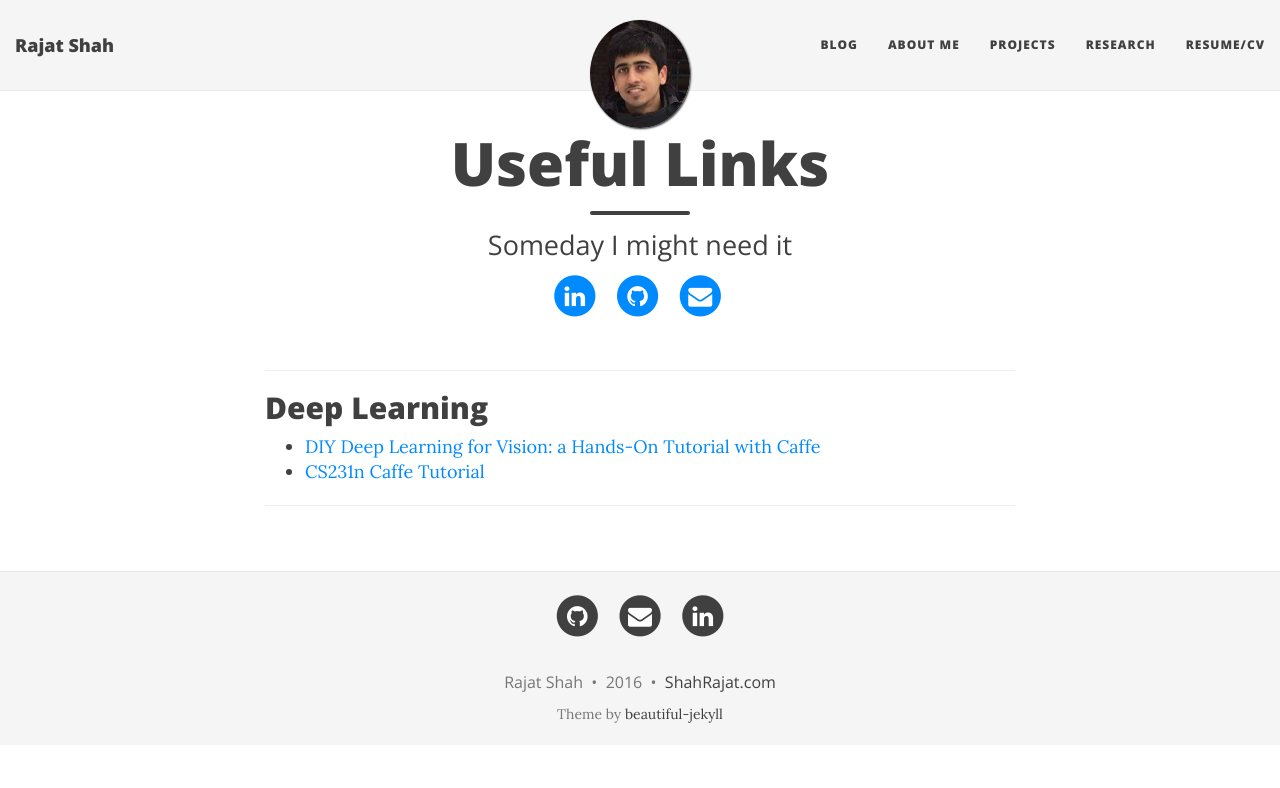
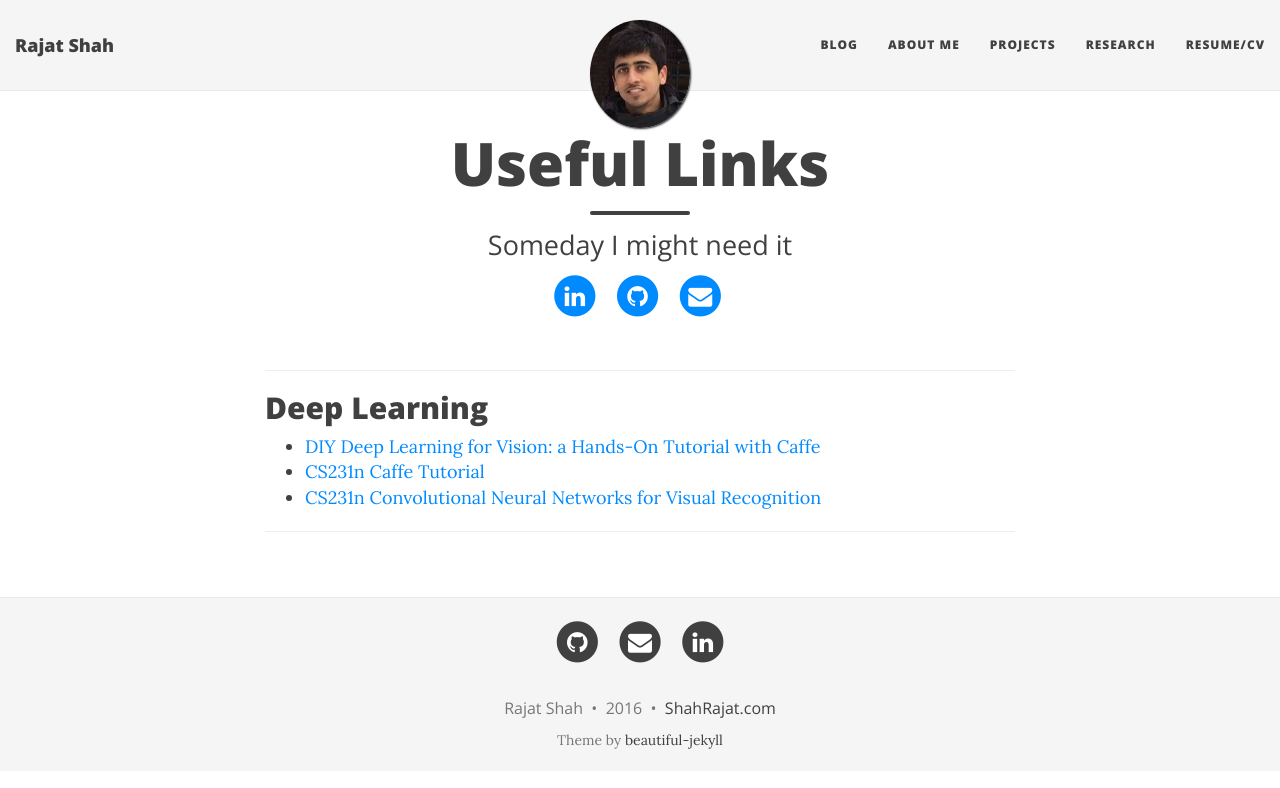
Before and after one commit to shahrajat/shahrajat.github.io, a Jekyll site: the page built from links.md, in a window 1280 px wide. Shown: the top 788 px of the page. Built offline with Jekyll 4.4.1, drawn with Linux system fonts in a browser that asks for light colours; nearby versions of some CDN libraries; comment, search, counter and statistics services are not loaded.

Commit message:
Updated links.md

```diff
--- a/links.md
+++ b/links.md
@@ -14,5 +14,6 @@ published: true
 
 - [DIY Deep Learning for Vision:  a Hands-On Tutorial with Caffe](https://docs.google.com/presentation/d/1UeKXVgRvvxg9OUdh_UiC5G71UMscNPlvArsWER41PsU/edit#slide=id.gc2fcdcce7_216_278)
 - [CS231n Caffe Tutorial](http://vision.stanford.edu/teaching/cs231n/slides/caffe_tutorial.pdf)
+- [CS231n Convolutional Neural Networks for Visual Recognition](http://cs231n.github.io/convolutional-networks/)
 
 ---
```
